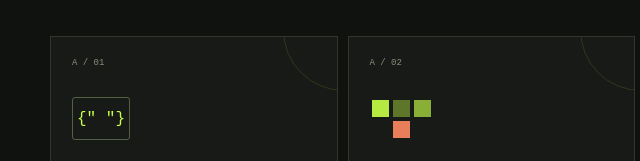
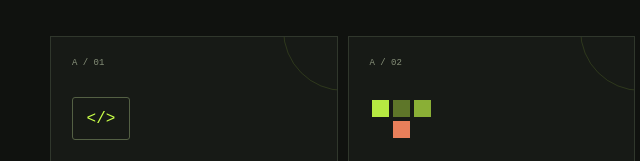
Before and after one commit to Orb-Corporation/Orb-Labs-Website, a plain HTML site: page index.html in a window 1280 px wide. Shown: the part 1636-1797 px from the top of the page, 0-640 px from the left. Drawn offline with Linux system fonts and the light colour scheme.

```diff
--- a/index.html
+++ b/index.html
@@ -80,7 +80,7 @@
           <p class="section-intro">Labs can move between disciplines whenever the question requires it. The boundary is the problem—not the tool.</p>
         </div>
         <div class="field-grid">
-          <article class="field-card"><span class="field-no">A / 01</span><div class="field-icon icon-code">{" "}</div><h3>Software & algorithms</h3><p>Odd constraints, strange algorithms, performance tests, tools and tiny programs with oversized questions.</p><span class="field-tag">CODE / LOGIC / SYSTEMS</span></article>
+          <article class="field-card"><span class="field-no">A / 01</span><div class="field-icon icon-code">&lt;/&gt;</div><h3>Software & algorithms</h3><p>Odd constraints, strange algorithms, performance tests, tools and tiny programs with oversized questions.</p><span class="field-tag">CODE / LOGIC / SYSTEMS</span></article>
           <article class="field-card"><span class="field-no">A / 02</span><div class="field-icon icon-pixel"><i></i><i></i><i></i><i></i></div><h3>Creative computing</h3><p>Generative visuals, sound experiments, interactive art and unexpected uses for ordinary hardware.</p><span class="field-tag">IMAGE / SOUND / INTERACTION</span></article>
           <article class="field-card"><span class="field-no">A / 03</span><div class="field-icon icon-chip">⌘</div><h3>Hardware & electronics</h3><p>Circuits, small devices, sensors, physical prototypes and the occasional questionable contraption.</p><span class="field-tag">ELECTRONICS / DEVICES</span></article>
           <article class="field-card"><span class="field-no">A / 04</span><div class="field-icon icon-sim">◎</div><h3>Simulation & stress tests</h3><p>Worlds, models, edge cases and experiments that ask how far a system can be pushed.</p><span class="field-tag">MODELS / PERFORMANCE</span></article>
```
